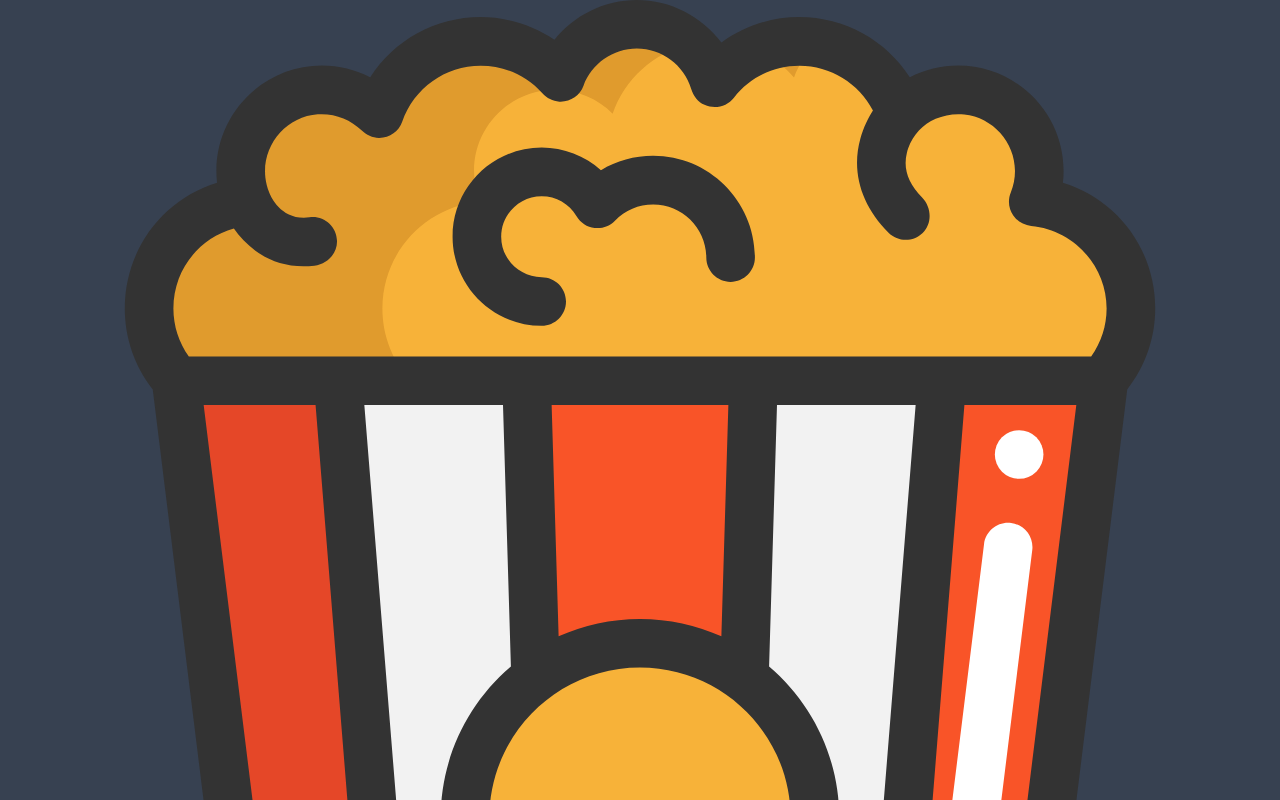
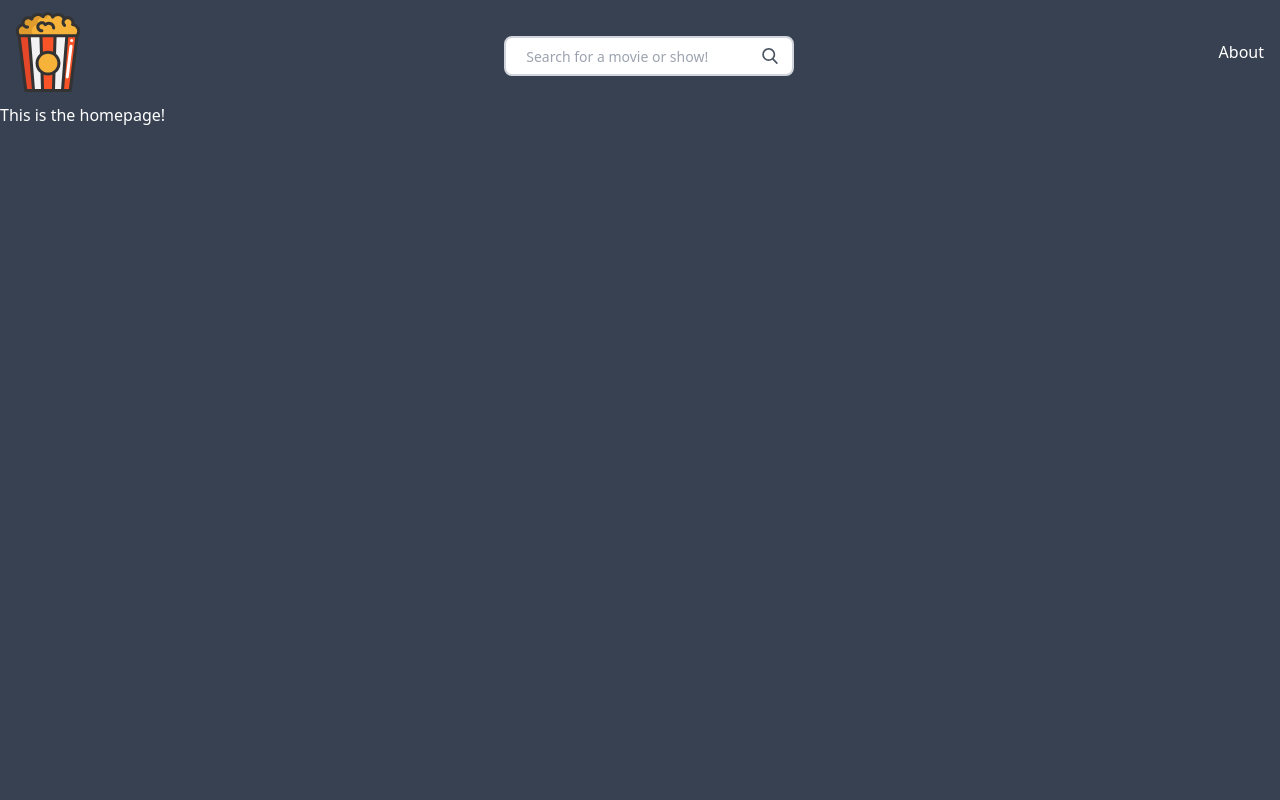
Before and after one commit to r-ilagan/movie-review, a React (Create React App) app: page / in a window 1280 px wide. Shown: the top 800 px of the page. Built offline with nearby package versions, Linux system fonts and the light colour scheme.

Commit message:
feat: Add basic styling to nav

```diff
--- a/src/components/NavBar.js
+++ b/src/components/NavBar.js
@@ -5,21 +5,27 @@ import { Link } from 'react-router-dom';
 
 const NavBar = ({ query, setQuery, setMovies }) => {
   return (
+    <header>
       <nav>
-      <ul>
+        <ul className="flex px-2 py-3 items-center justify-between">
           <Link to="/">
             <li>
-            <Logo />
+              <Logo height={20} />
             </li>
           </Link>
           <li>
-          <SearchBox query={query} setQuery={setQuery} setMovies={setMovies} />
+            <SearchBox
+              query={query}
+              setQuery={setQuery}
+              setMovies={setMovies}
+            />
           </li>
           <Link to="/about">
-          <li>About</li>
+            <li className="px-2">About</li>
           </Link>
         </ul>
       </nav>
+    </header>
   );
 };
 
```
Lines whose indentation alone changed are shown as unchanged.
